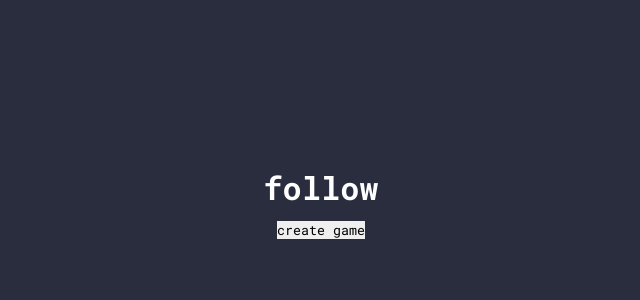
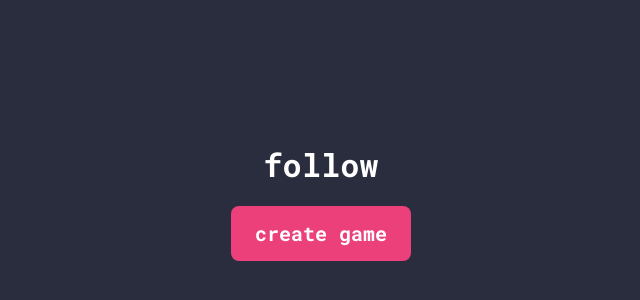
Before and after one commit to kenmueller/follow, a Next.js app: page / in a window 1280 px wide. Shown: the part 198-498 px from the top of the page, without its empty margins (319-959 px from the left). Built offline with nearby package versions, Linux system fonts and the light colour scheme.

Commit message:
create game button

```diff
--- a/pages/index.tsx
+++ b/pages/index.tsx
@@ -33,7 +33,7 @@ const Home: NextPage = () => {
 					disabled={isLoading}
 					onClick={createGame}
 				>
-					create game
+					{isLoading ? 'creating...' : 'create game'}
 				</button>
 			</div>
 		</div>
--- a/styles/Home.module.scss
+++ b/styles/Home.module.scss
@@ -13,6 +13,22 @@
 }
 
 .createGame {
-	display: block;
-	margin: 12px auto 0;
+	margin: 20px auto 0;
+	padding: 16px 24px;
+	line-height: 1.15;
+	font-size: 20px;
+	font-weight: bold;
+	color: white;
+	background: #ec407a;
+	border-radius: 8px;
+	transition: color 0.3s, background 0.3s, transform 0.3s;
+
+	&:hover {
+		color: #ec407a;
+		background: white;
+	}
+
+	&:active {
+		transform: translateY(-2px);
+	}
 }
```
